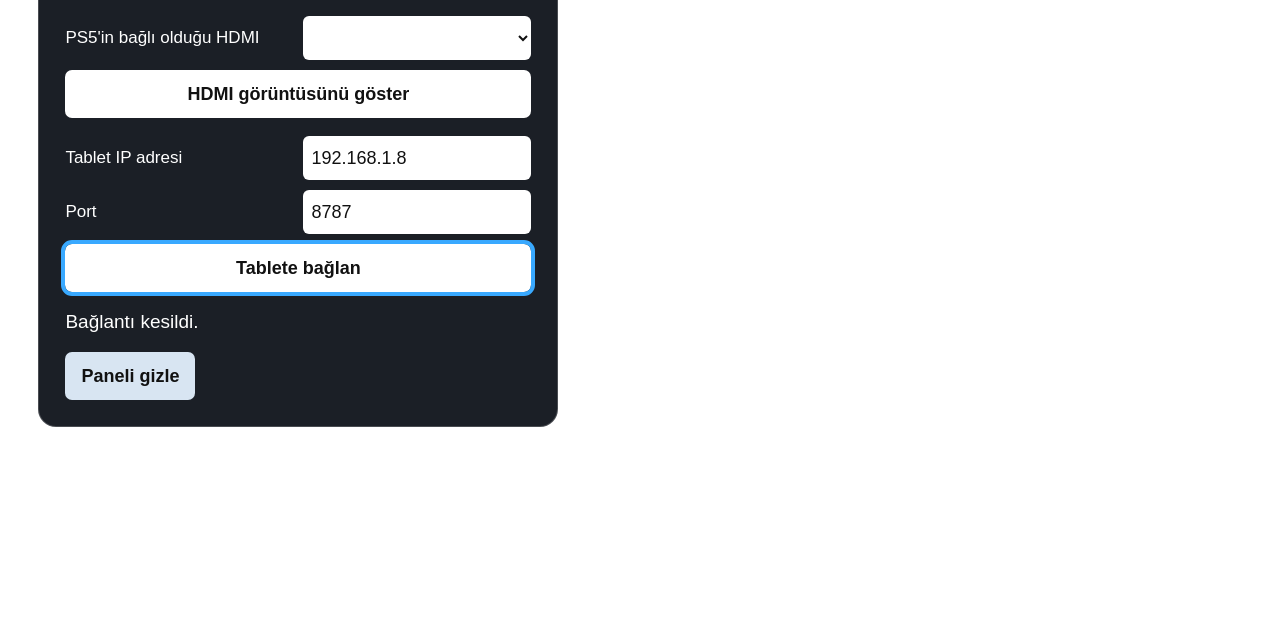
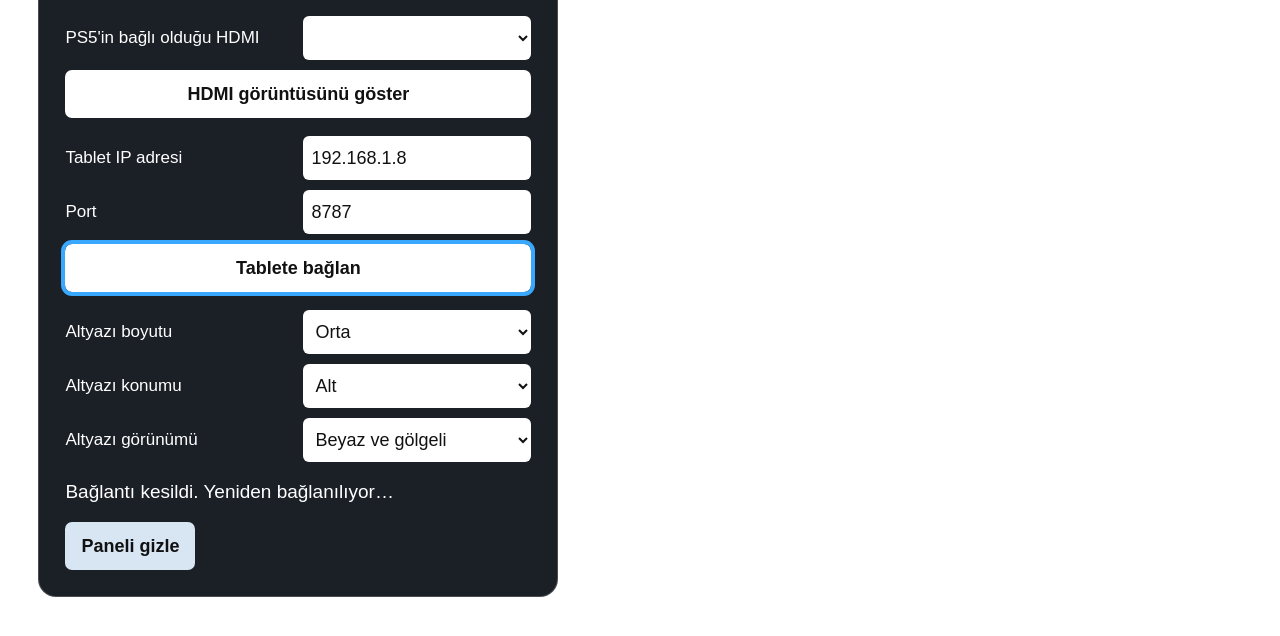
Before and after one commit to enginkulakli/-eviri, a plain HTML site: page Ps5AltyaziTV/index.html in a window 1280 px wide. Both pictures are taken after a click on the button "Tablete bağlan". Shown: the part 132-768 px from the top of the page. Drawn offline with Linux system fonts and the light colour scheme.

Commit message:
Expire subtitles on Tizen and retain TV appearance settings

```diff
--- a/Ps5AltyaziTV/css/style.css
+++ b/Ps5AltyaziTV/css/style.css
@@ -1,7 +1,7 @@
 * { box-sizing: border-box; }
 html, body { width: 100%; height: 100%; margin: 0; overflow: hidden; background: transparent; color: #fff; font-family: Arial, sans-serif; }
 body { position: relative; }
-#setup { position: absolute; z-index: 20; top: 3vh; left: 3vw; width: 34vw; min-width: 520px; padding: 26px; border-radius: 18px; background: rgba(8, 12, 20, .92); border: 1px solid rgba(255,255,255,.2); }
+#setup { position: absolute; z-index: 20; top: 3vh; left: 3vw; width: 34vw; min-width: 520px; max-height: 94vh; overflow-y: auto; padding: 26px; border-radius: 18px; background: rgba(8, 12, 20, .92); border: 1px solid rgba(255,255,255,.2); }
 h1 { margin: 0 0 10px; font-size: 32px; } p { font-size: 19px; }
 .controls { display: grid; grid-template-columns: 1fr 1fr; gap: 10px; margin: 18px 0; align-items: center; }
 label { font-size: 17px; } input, select { width: 100%; min-height: 44px; padding: 8px; font-size: 18px; color: #111; background: #fff; border: 0; border-radius: 6px; }
@@ -11,3 +11,7 @@ button { min-height: 48px; padding: 10px 16px; font-size: 18px; font-weight: 700
 #subtitle { position: absolute; z-index: 10; left: 7%; right: 7%; bottom: 7%; min-height: 1px; text-align: center; color: white; font-size: 34px; line-height: 1.25; font-weight: 700; text-shadow: 2px 2px 4px #000, -2px -2px 4px #000, 0 0 12px #000; white-space: pre-wrap; }
 .panel-toggle { position: absolute; z-index: 30; top: 2%; right: 2%; min-height: 40px; opacity: .8; }
 .hidden { display: none !important; }
+#subtitle { pointer-events: none; }
+#subtitle.backplate { background: rgba(0, 0, 0, .75); padding: 0.15em; }
+#subtitle.yellow { color: #ffea55; }
+#subtitle:empty { display: none; }
--- a/Ps5AltyaziTV/index.html
+++ b/Ps5AltyaziTV/index.html
@@ -5,6 +5,14 @@
     <h1>PS5 Altyazı</h1><p id="platformStatus">TVWindow başlatılıyor…</p>
     <div class="controls"><label for="hdmiSelect">PS5'in bağlı olduğu HDMI</label><select id="hdmiSelect"></select><button id="startHdmi">HDMI görüntüsünü göster</button></div>
     <div class="controls"><label for="tabletIp">Tablet IP adresi</label><input id="tabletIp" type="text" value="192.168.1.8"><label for="tabletPort">Port</label><input id="tabletPort" type="number" value="8787"><button id="connect">Tablete bağlan</button></div>
+    <div class="controls">
+      <label for="subtitleSize">Altyazı boyutu</label>
+      <select id="subtitleSize"><option value="26">Küçük</option><option value="34" selected>Orta</option><option value="46">Büyük</option><option value="58">Çok büyük</option></select>
+      <label for="subtitlePosition">Altyazı konumu</label>
+      <select id="subtitlePosition"><option value="4">En alt</option><option value="7" selected>Alt</option><option value="15">Yükseltilmiş</option><option value="82">Üst</option></select>
+      <label for="subtitleStyle">Altyazı görünümü</label>
+      <select id="subtitleStyle"><option value="outline">Beyaz ve gölgeli</option><option value="backplate">Beyaz ve koyu zemin</option><option value="yellow">Sarı ve gölgeli</option></select>
+    </div>
     <p id="connectionStatus">Bağlantı bekleniyor</p><button id="hidePanel" class="secondary">Paneli gizle</button>
   </main>
   <button id="showPanel" class="panel-toggle">Ayarlar</button><section id="subtitle" aria-live="polite"></section>
--- a/Ps5AltyaziTV/js/app.js
+++ b/Ps5AltyaziTV/js/app.js
@@ -1,6 +1,8 @@
 (function () {
   "use strict";
-  var socket = null, hdmiSources = [];
+  var socket = null, hdmiSources = [], subtitleTimer = null;
+  var retryTimer = null, retryDelay = 1000, endpoint = null;
+  var preferences = { subtitleSize: "34", subtitlePosition: "7", subtitleStyle: "outline" };
   function byId(id) { return document.getElementById(id); }
   function status(message) { byId("platformStatus").textContent = message; }
   function connection(message) { byId("connectionStatus").textContent = message; }
@@ -26,6 +28,17 @@
   function handleRemote(event) {
     var key = event.key || "";
     var code = event.keyCode || event.which;
+    // Use left and right to change a selection and up and down to move focus.
+    if (document.activeElement && document.activeElement.tagName === "SELECT" && (code === 37 || code === 39)) {
+      var select = document.activeElement;
+      if (!select.options.length) return;
+      select.selectedIndex = (select.selectedIndex + (code === 39 ? 1 : -1) + select.options.length) % select.options.length;
+      var change = document.createEvent("Event");
+      change.initEvent("change", true, false);
+      select.dispatchEvent(change);
+      event.preventDefault();
+      return;
+    }
     if (key === "ArrowDown" || key === "ArrowRight" || code === 40 || code === 39) {
       var items = focusableItems();
       if (!items.length) return;
@@ -48,9 +61,10 @@
     } else if (key === "Back" || key === "Escape" || code === 10009 || code === 27) {
       if (!byId("setup").classList.contains("hidden")) {
         byId("setup").classList.add("hidden");
+        byId("showPanel").focus();
       } else {
         byId("setup").classList.remove("hidden");
-        byId("showPanel").focus();
+        byId("hdmiSelect").focus();
       }
       event.preventDefault();
     }
@@ -87,20 +101,110 @@
     } catch (error) { status("TVWindow hatası: " + error.message); }
   }
 
+  function clearSubtitle() {
+    window.clearTimeout(subtitleTimer);
+    subtitleTimer = null;
+    byId("subtitle").textContent = "";
+  }
+
+  function handleSubtitle(data) {
+    if (!data) return;
+    if (data.type === "refresh") {
+      if (!byId("subtitle").textContent) return;
+    } else {
+      if (typeof data.text !== "string") return;
+      if (!data.text) { clearSubtitle(); return; }
+      byId("subtitle").textContent = data.text;
+    }
+    var ttl = typeof data.ttlMs === "number" && isFinite(data.ttlMs)
+      ? Math.max(1, Math.min(15000, data.ttlMs)) : 2000;
+    window.clearTimeout(subtitleTimer);
+    subtitleTimer = window.setTimeout(clearSubtitle, ttl);
+  }
+
+  function retryConnection() {
+    if (retryTimer !== null || !endpoint || document.hidden) return;
+    retryTimer = window.setTimeout(function () {
+      retryTimer = null;
+      openTabletSocket();
+    }, retryDelay);
+    retryDelay = Math.min(retryDelay * 2, 15000);
+  }
+
+  function openTabletSocket() {
+    if (!endpoint || socket) return;
+    var current;
+    try {
+      current = new WebSocket(endpoint);
+    } catch (_) {
+      connection("WebSocket adresi açılamadı.");
+      return;
+    }
+    socket = current;
+    connection("Bağlanıyor…");
+    current.onopen = function () {
+      if (socket !== current) return;
+      retryDelay = 1000;
+      connection("Tablete bağlandı.");
+      // Legacy tablet servers ignore incoming messages.
+      current.send('{"type":"hello","subtitleVersion":2}');
+    };
+    current.onmessage = function (event) {
+      if (socket !== current || document.hidden) return;
+      try { handleSubtitle(JSON.parse(event.data)); } catch (_) {}
+    };
+    current.onerror = function () {
+      if (socket !== current) return;
+      clearSubtitle();
+      connection("Bağlantı hatası. Tablet uygulamasını ve portu kontrol et.");
+    };
+    current.onclose = function () {
+      if (socket !== current) return;
+      socket = null;
+      clearSubtitle();
+      connection("Bağlantı kesildi. Yeniden bağlanılıyor…");
+      retryConnection();
+    };
+  }
+
+  function closeTabletSocket() {
+    window.clearTimeout(retryTimer);
+    retryTimer = null;
+    var previous = socket;
+    socket = null;
+    if (previous) { try { previous.close(); } catch (_) {} }
+    clearSubtitle();
+  }
+
+  function savePreference(key, value) {
+    try { window.localStorage.setItem(key, value); } catch (_) {}
+  }
+
+  function readPreference(key, fallback) {
+    try { return window.localStorage.getItem(key) || fallback; } catch (_) { return fallback; }
+  }
+
   function connectTablet() {
-    var ip = byId("tabletIp").value.trim(), port = Number(byId("tabletPort").value) || 8787;
-    if (!ip) { connection("Tablet IP adresini gir."); return; }
-    if (socket) { try { socket.close(); } catch (_) {} }
-    try {
-      socket = new WebSocket("ws://" + ip + ":" + port);
-      socket.onopen = function () { connection("Tablete bağlandı."); };
-      socket.onmessage = function (event) {
-        try { var data = JSON.parse(event.data); byId("subtitle").textContent = data.text || ""; } catch (_) {}
-      };
-      socket.onerror = function () { connection("Bağlantı hatası. Tablet uygulamasını ve portu kontrol et."); };
-      socket.onclose = function () { connection("Bağlantı kesildi."); };
-      connection("Bağlanıyor…");
-    } catch (error) { connection("WebSocket hatası: " + error.message); }
+    var ip = byId("tabletIp").value.trim(), port = Number(byId("tabletPort").value);
+    var parts = ip.split(".");
+    if (parts.length !== 4 || !parts.every(function (part) { return /^\d{1,3}$/.test(part) && Number(part) <= 255; })) {
+      connection("Geçerli bir tablet IPv4 adresi gir.");
+      return;
+    }
+    if (port < 1024 || port > 65535 || port % 1 !== 0) { connection("Port 1024–65535 arasında olmalı."); return; }
+    savePreference("tabletIp", ip);
+    savePreference("tabletPort", String(port));
+    closeTabletSocket();
+    endpoint = "ws://" + parts.map(Number).join(".") + ":" + port;
+    retryDelay = 1000;
+    openTabletSocket();
+  }
+
+  function applyAppearance() {
+    var subtitle = byId("subtitle");
+    subtitle.style.fontSize = byId("subtitleSize").value + "px";
+    subtitle.style.bottom = byId("subtitlePosition").value + "%";
+    subtitle.className = byId("subtitleStyle").value;
   }
 
   function init() {
@@ -110,9 +214,29 @@
     byId("connect").addEventListener("click", connectTablet);
     byId("hidePanel").addEventListener("click", function () { byId("setup").classList.add("hidden"); byId("showPanel").focus(); });
     byId("showPanel").addEventListener("click", function () { byId("setup").classList.remove("hidden"); byId("hdmiSelect").focus(); });
+    Object.keys(preferences).forEach(function (key) {
+      var select = byId(key);
+      select.value = readPreference(key, preferences[key]);
+      if (!select.value) select.value = preferences[key];
+      select.addEventListener("change", function () {
+        savePreference(key, select.value);
+        applyAppearance();
+      });
+    });
+    var savedIp = readPreference("tabletIp", "");
+    if (savedIp) {
+      byId("tabletIp").value = savedIp;
+      byId("tabletPort").value = readPreference("tabletPort", "8787");
+      connectTablet();
+    }
+    applyAppearance();
     loadSources();
     window.setTimeout(function () { byId("hdmiSelect").focus(); }, 300);
   }
-  document.addEventListener("visibilitychange", function () { if (!document.hidden && !hdmiSources.length) loadSources(); });
+  document.addEventListener("visibilitychange", function () {
+    if (document.hidden) { closeTabletSocket(); return; }
+    if (!hdmiSources.length) loadSources();
+    openTabletSocket();
+  });
   window.addEventListener("load", init);
 }());
```
Also changed, not shown: 1 other file.
